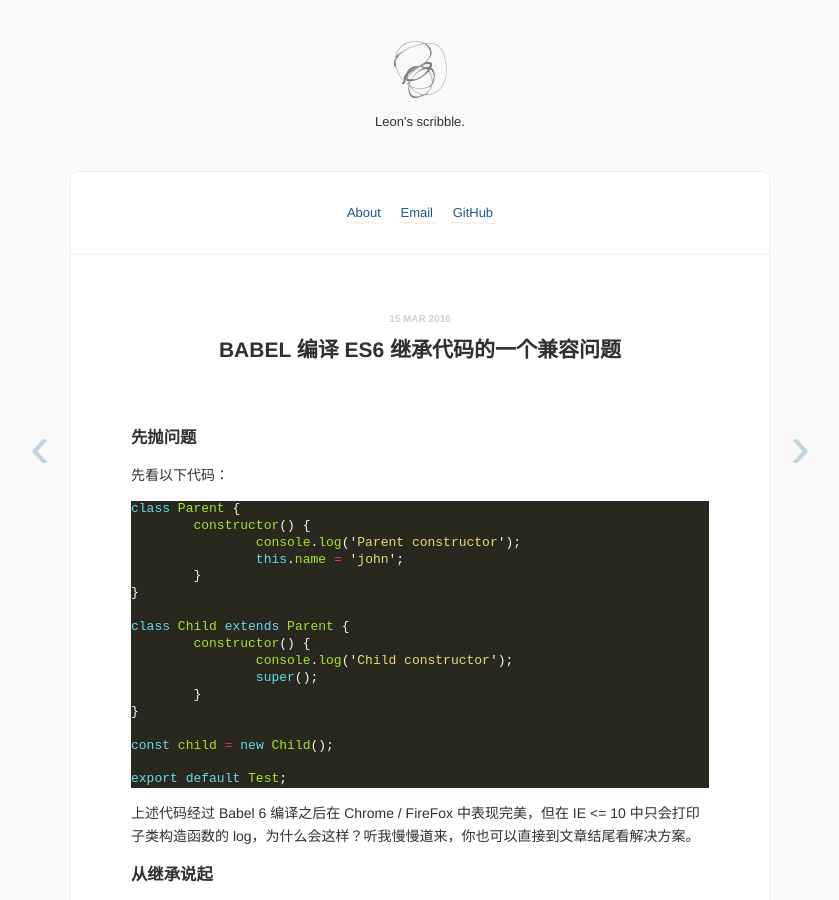
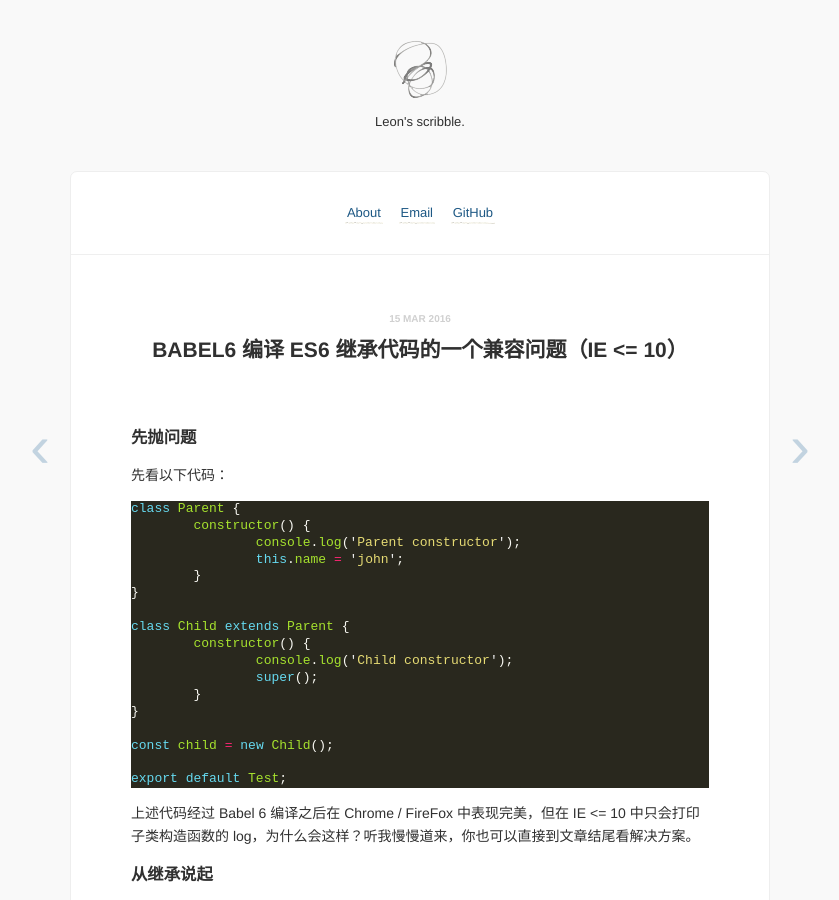
Before and after one commit to superRaytin/superraytin.github.io, a Jekyll site: the page built from _posts/skill/2016-03-15-just-for-test.md, in a window 1280 px wide and 900 px high. Shown: the whole window, without its empty margins (220-1059 px from the left). Built offline with Jekyll 4.4.1, drawn with Linux system fonts in a browser that asks for light colours; Markdown is read by kramdown in place of the engine named in the settings; comment, search, counter and statistics services are not loaded.

```diff
--- a/_posts/skill/2016-03-15-just-for-test.md
+++ b/_posts/skill/2016-03-15-just-for-test.md
@@ -1,6 +1,6 @@
 ---
 layout: post
-title : Babel 编译 ES6 继承代码的一个兼容问题
+title : Babel6 编译 ES6 继承代码的一个兼容问题（IE <= 10）
 date: 2016-03-15 13:28
 disqus: y
 ---
```
